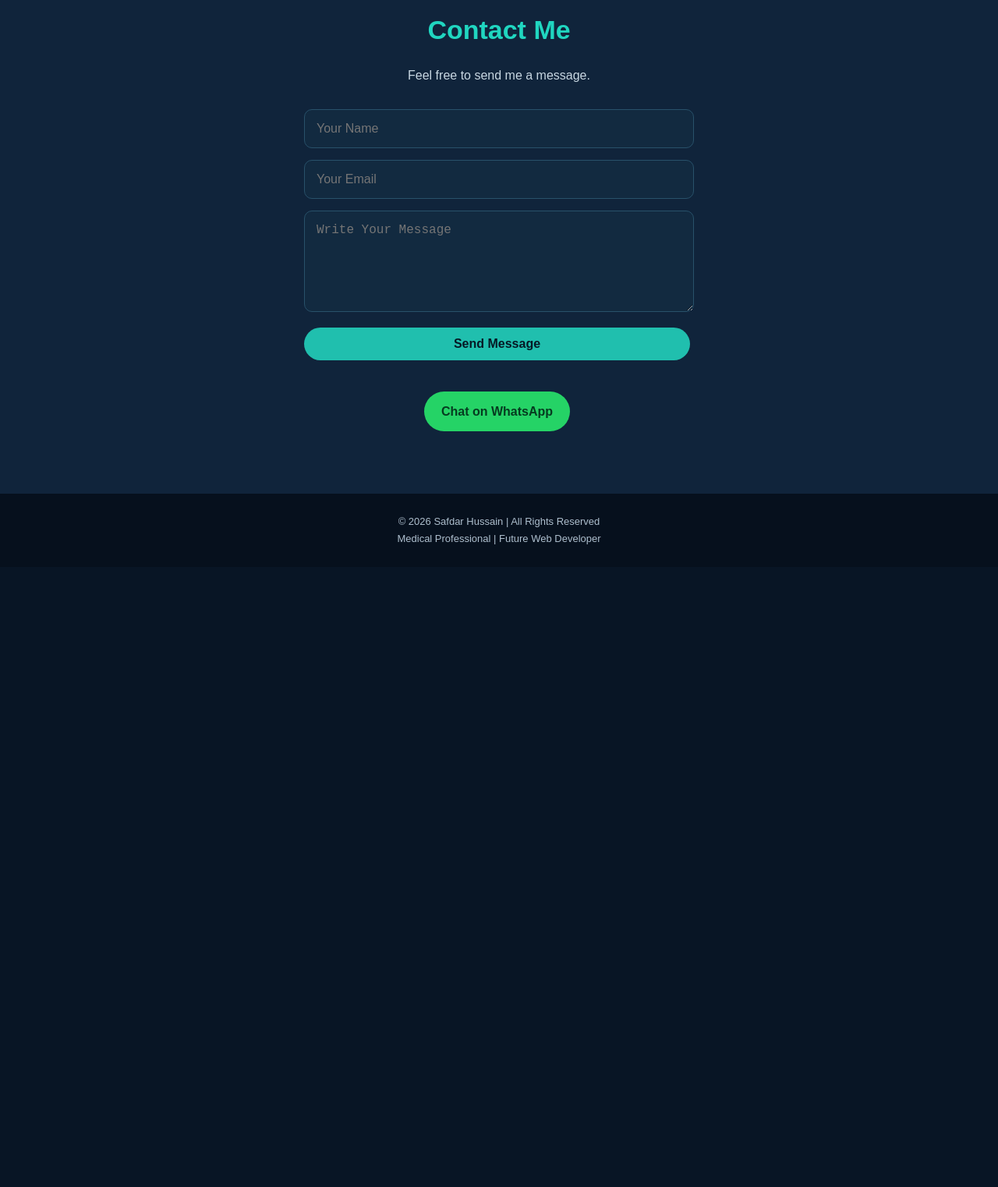
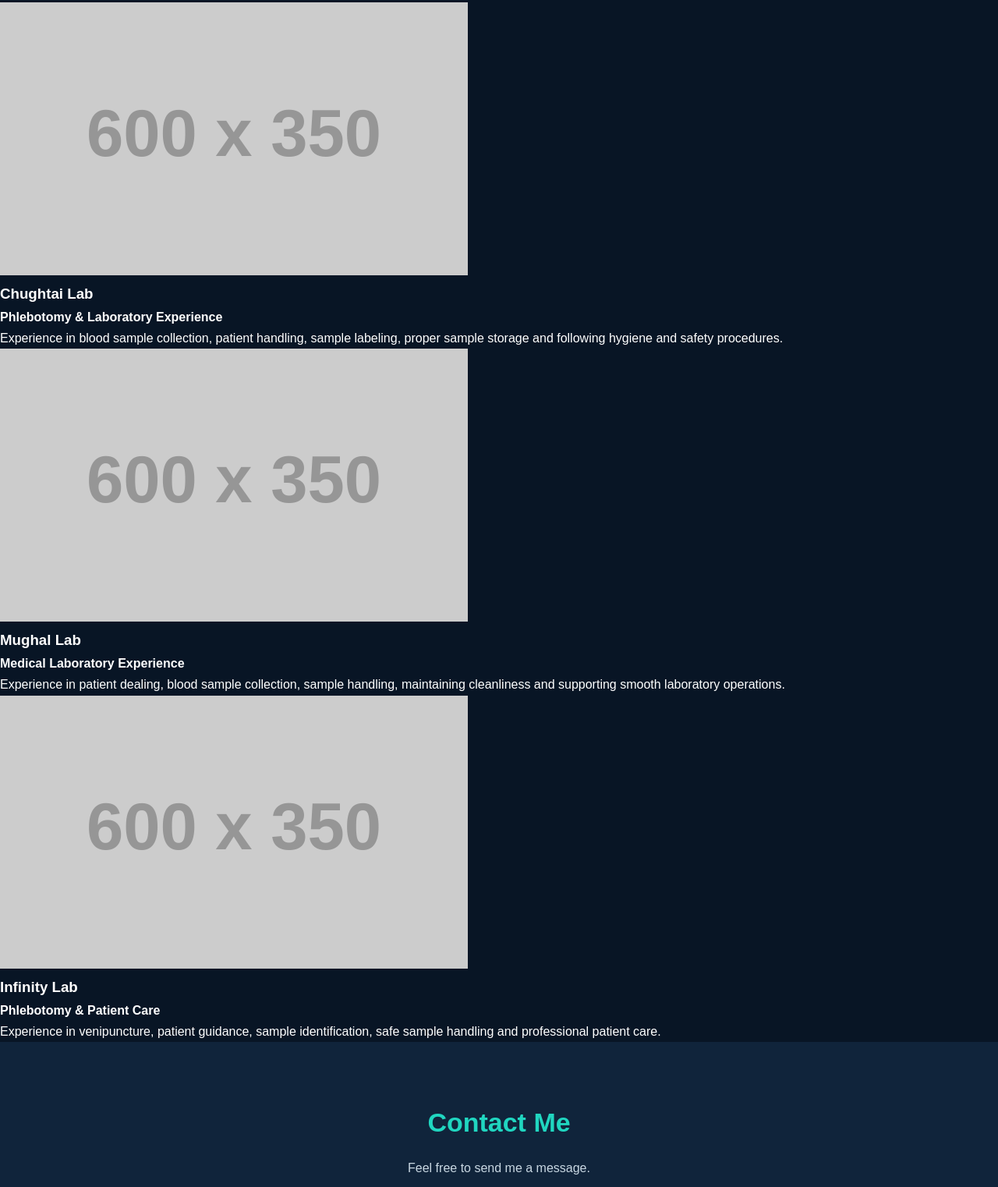
Before and after one commit to bhattig76644-lgtm/My-Professional-HUB, a plain HTML site: page index.html in a window 1280 px wide. Shown: the part 3098-4620 px from the top of the page at 78% size. Before the commit the page ends 3825 px from the top, so only its background shows below. Drawn offline with Linux system fonts and the light colour scheme; placeholder pictures from the web are drawn by us.

Commit message:
Update index.html

```diff
--- a/index.html
+++ b/index.html
@@ -175,6 +175,53 @@
 
 
 </section>
+    <section id="experience" class="experience-section">
+  <h2>My Professional Experience</h2>
+  <p class="experience-intro">
+    My professional journey in medical laboratories,
+    patient care and phlebotomy.
+  </p>
+
+  <div class="experience-grid">
+
+    <div class="experience-card">
+      <img src="https://placehold.co/600x350/12304a/ffffff?text=Chughtai+Lab"
+           alt="Chughtai Lab">
+      <h3>Chughtai Lab</h3>
+      <h4>Phlebotomy & Laboratory Experience</h4>
+      <p>
+        Experience in blood sample collection, patient
+        handling, sample labeling, proper sample storage
+        and following hygiene and safety procedures.
+      </p>
+    </div>
+
+    <div class="experience-card">
+      <img src="https://placehold.co/600x350/164e63/ffffff?text=Mughal+Lab"
+           alt="Mughal Lab">
+      <h3>Mughal Lab</h3>
+      <h4>Medical Laboratory Experience</h4>
+      <p>
+        Experience in patient dealing, blood sample
+        collection, sample handling, maintaining cleanliness
+        and supporting smooth laboratory operations.
+      </p>
+    </div>
+
+    <div class="experience-card">
+      <img src="https://placehold.co/600x350/155e55/ffffff?text=Infinity+Lab"
+           alt="Infinity Lab">
+      <h3>Infinity Lab</h3>
+      <h4>Phlebotomy & Patient Care</h4>
+      <p>
+        Experience in venipuncture, patient guidance,
+        sample identification, safe sample handling
+        and professional patient care.
+      </p>
+    </div>
+
+  </div>
+</section>
 <section id="contact" class="section contact">
     <h2>Contact Me</h2>
     <p>Feel free to send me a message.</p>
```
